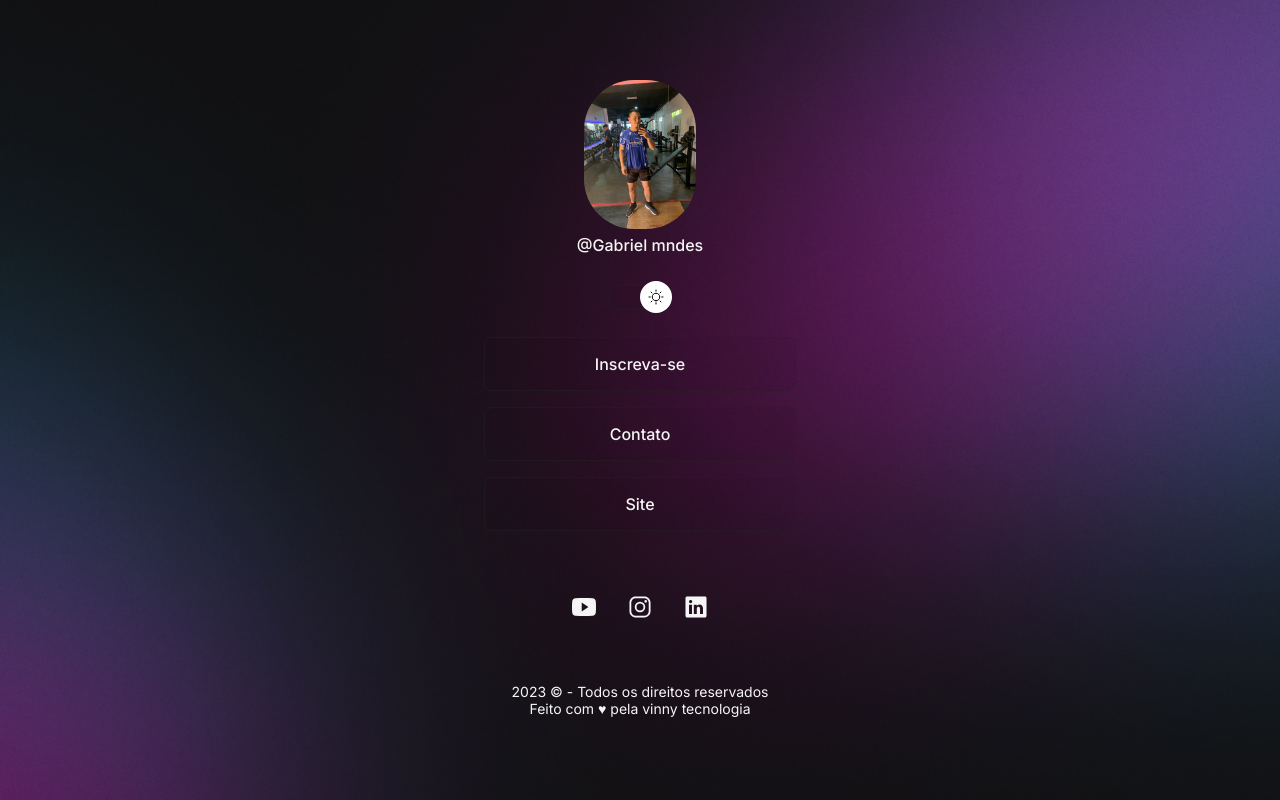
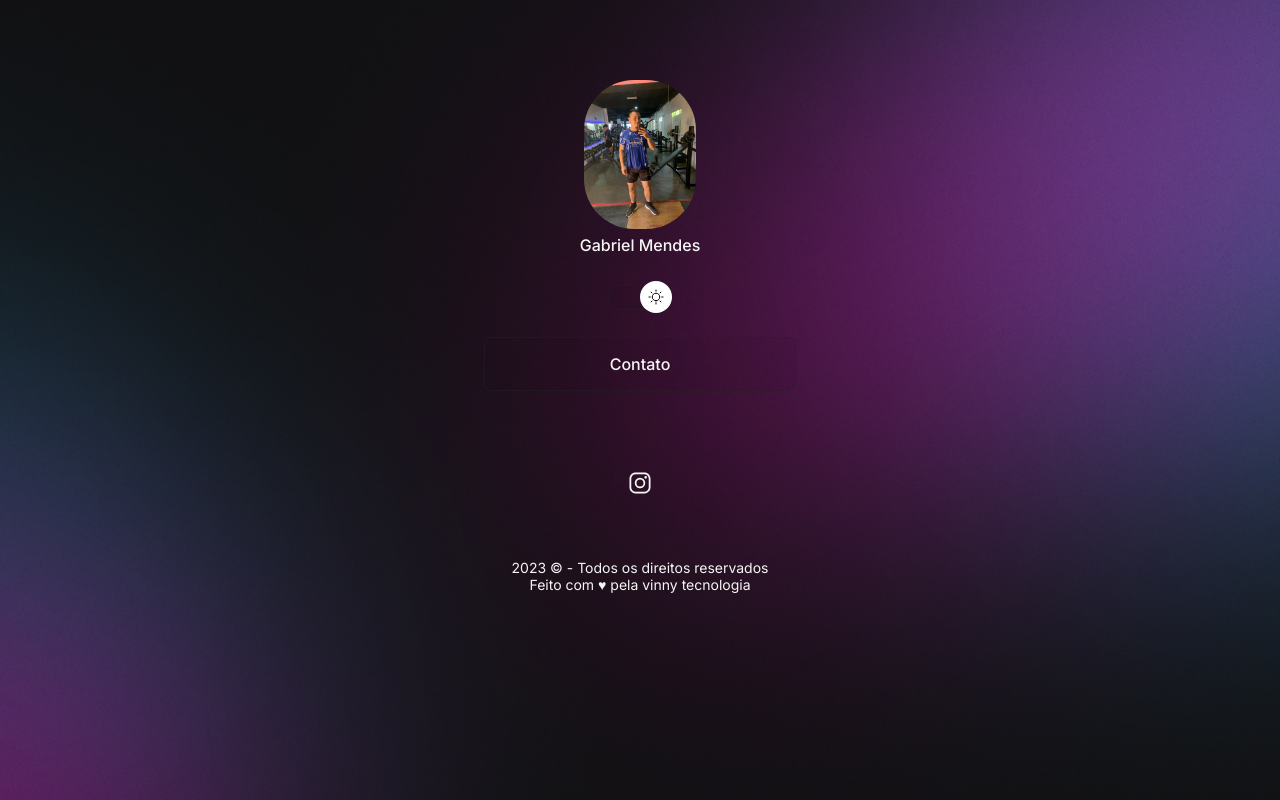
Before and after one commit to DevLucasrbr/personal-gabriel, a plain HTML site: page index.html in a window 1280 px wide. Drawn offline with nearby package versions, Linux system fonts and the light colour scheme.

Commit message:
editando a/hef

```diff
--- a/index.html
+++ b/index.html
@@ -19,7 +19,7 @@
     <div id="container">
         <div id="profile">
             <img src="./imagem/gabriel.jpg" alt="">
-            <p>@Gabriel mndes</p>
+            <p>Gabriel Mendes</p>
         </div>
 
         <div id="switch" onclick="togglemode()">
@@ -29,28 +29,22 @@
            <span></span>
         </div>
         <ul>
-           <li>
-            <a href="#">Inscreva-se</a>
-           </li>
+
 
            <li>
             <a href="https://wa.me/5596991140990?text=Ola+Professor%2C+eu+gostaria+de+uma+consultoria+online%21">Contato</a>
            </li>
            <li>
-            <a href="#">Site</a>
+
            </li>
         </ul>
         <div id="social-links">
-            <a href="#">
-            <ion-icon name="logo-youtube"></ion-icon>
-        </a>
+
         <a href="#">
         <ion-icon name="logo-instagram"></ion-icon>
     </a>
 
-    <a href="#">
-    <ion-icon name="logo-linkedin"></ion-icon>
-    </a>
+
 
 
 
```
